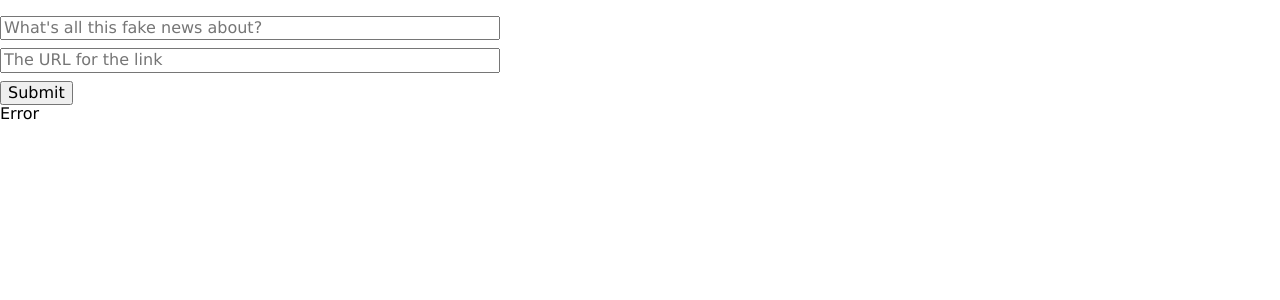
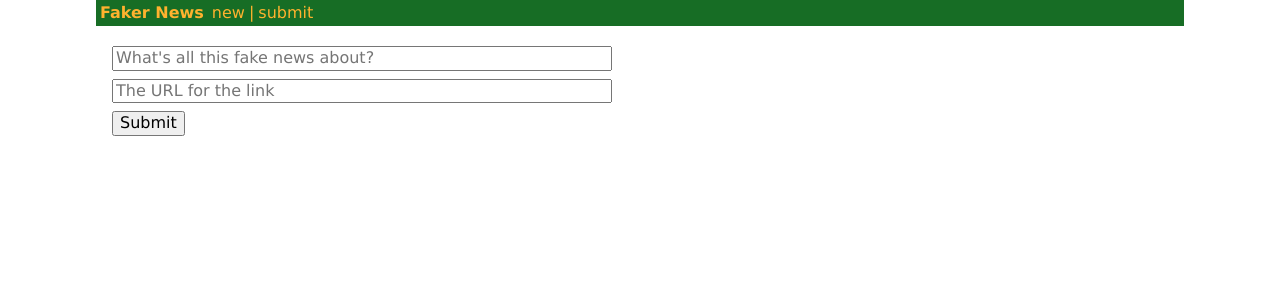
Before and after one commit to ccm36/FakerNews, a React (Create React App) app: page /create in a window 1280 px wide. Shown: the top 300 px of the page. Built offline with nearby package versions, Linux system fonts and the light colour scheme.

Commit message:
Add routes to header and minor styling

```diff
--- a/src/components/App.js
+++ b/src/components/App.js
@@ -1,13 +1,20 @@
 import React, { Component } from 'react'
+import { Switch, Route } from 'react-router-dom'
 import LinkList from './LinkList'
 import CreateLink from './CreateLink'
+import Header from './Header'
 
 class App extends Component {
   render() {
     return (
-      <div>
-        <CreateLink />
-        <LinkList />
+      <div className="center w85">
+        <Header />
+        <div className="ph3 pv1 background-black">
+          <Switch>
+            <Route exact path="/" component={LinkList} />
+            <Route exact path="/create" component={CreateLink} />
+          </Switch>
+        </div>
       </div>
     )
   }
--- a/src/components/Header.js
+++ b/src/components/Header.js
@@ -6,13 +6,13 @@
   render() {
     return (
       <div className="flex pa1 justify-between nowrap green">
-        <div className="flex flex-fixed white">
+        <div className="flex flex-fixed yellow">
           <div className="fw7 mr1">Faker News</div>
-          <Link to="/" className"ml1 no-underline white">
+          <Link to="/" className="ml1 no-underline yellow">
             new
           </Link>
           <div className="ml1">|</div>
-          <Link to="/create" className="ml1 no-underline white">
+          <Link to="/create" className="ml1 no-underline yellow">
             submit
           </Link>
         </div>
--- a/src/index.js
+++ b/src/index.js
@@ -1,5 +1,6 @@
 import React from 'react'
 import ReactDOM from 'react-dom'
+import { BrowserRouter } from 'react-router-dom'
 import './styles/index.css'
 import App from './components/App'
 import registerServiceWorker from './registerServiceWorker'
@@ -17,9 +18,11 @@
 })
 
 ReactDOM.render(
-  <ApolloProvider client={client}>
-    <App />
-  </ApolloProvider>
+  <BrowserRouter>
+    <ApolloProvider client={client}>
+      <App />
+    </ApolloProvider>
+  </BrowserRouter>
   , document.getElementById('root')
 )
 registerServiceWorker()
--- a/src/styles/index.css
+++ b/src/styles/index.css
@@ -8,12 +8,12 @@
   max-width: 500px;
 }
 
-.gray {
-  color: #828282;
+.yellow {
+  color: #ffb22e;
 }
 
-.orange {
-  background-color: #ff6600;
+.green {
+  background-color: #176d25;
 }
 
 .background-gray {
```
